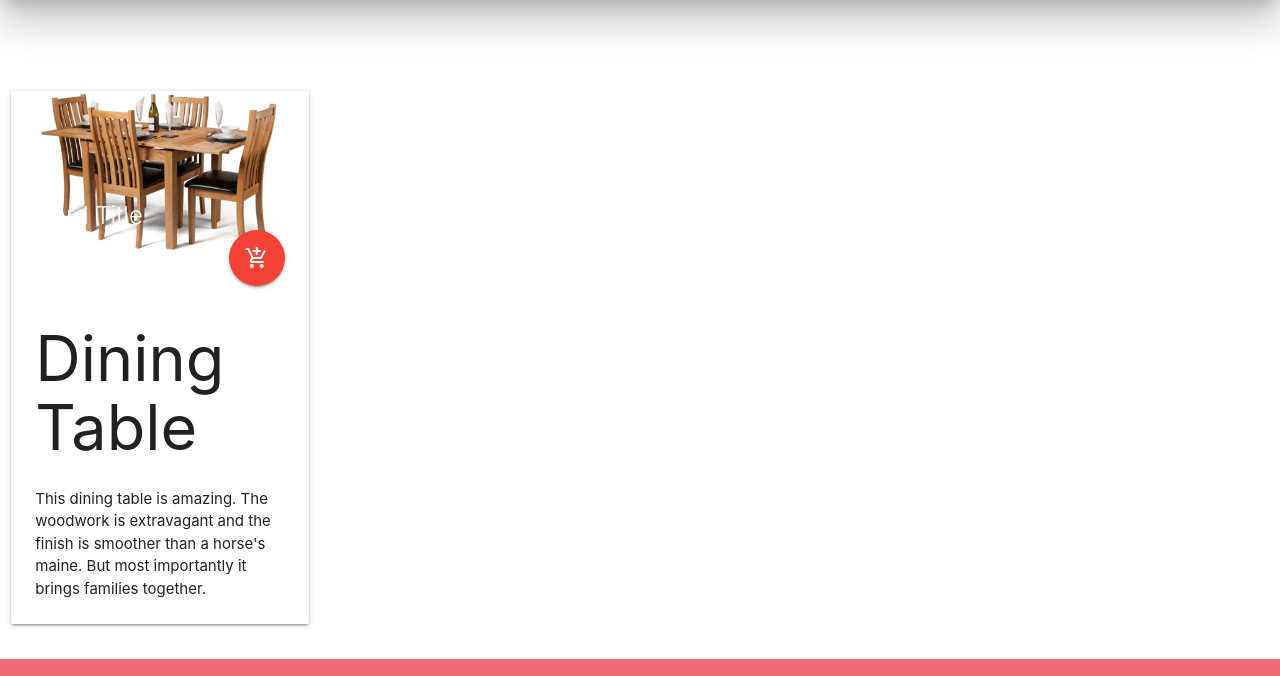
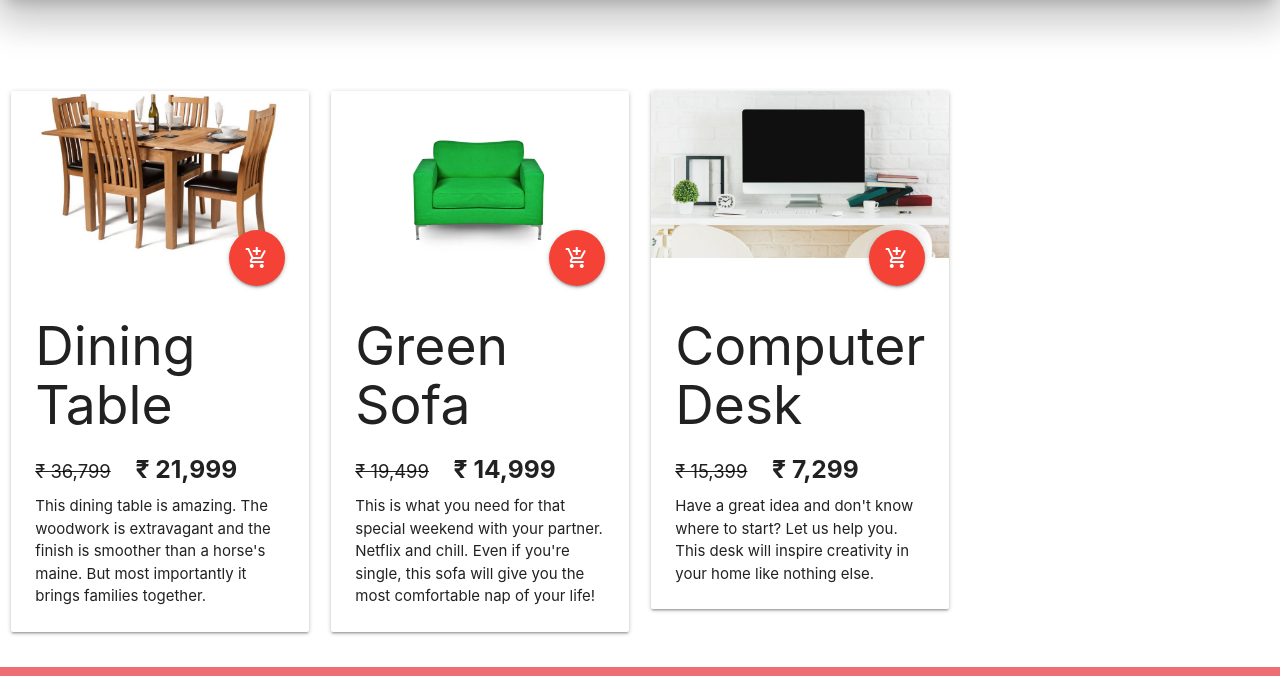
Before and after one commit to siddhantvinchurkar/exponew, a browser extension: page public/index.html in a window 1280 px wide. Shown: the part 67-743 px from the top of the page. Drawn offline with Linux system fonts and the light colour scheme.

Commit message:
Added prices

```diff
--- a/public/index.html
+++ b/public/index.html
@@ -143,15 +143,54 @@
                         <div class="card">
                             <div class="card-image">
                                 <img src="resources/images/products/furniture-1/furniture-1-1920.webp">
-                                <span class="card-title">Card Title</span>
                                 <a class="tooltipped btn-floating btn-large halfway-fab waves-effect waves-light red"
                                     data-position="bottom" data-tooltip="Add to cart"><i
                                         class="material-icons">add_shopping_cart</i></a>
                             </div>
                             <div class="card-content">
-                                <h1>Dining Table</h1>
+                                <h2>Dining Table</h2>
+                                <h5>
+                                    <strike style="font-size: 0.75em;">₹ 36,799</strike>&emsp;<b>₹ 21,999</b>
+                                </h5>
                                 <p>This dining table is amazing. The woodwork is extravagant and the finish is smoother
                                     than a horse's maine. But most importantly it brings families together.</p>
+                            </div>
+                        </div>
+                    </div>
+                    <div class="col s12 m12 l3 xl3">
+                        <div class="card">
+                            <div class="card-image">
+                                <img src="resources/images/products/furniture-2/furniture-2-1920.webp">
+                                <a class="tooltipped btn-floating btn-large halfway-fab waves-effect waves-light red"
+                                    data-position="bottom" data-tooltip="Add to cart"><i
+                                        class="material-icons">add_shopping_cart</i></a>
+                            </div>
+                            <div class="card-content">
+                                <h2>Green Sofa</h2>
+                                <h5>
+                                    <strike style="font-size: 0.75em;">₹ 19,499</strike>&emsp;<b>₹ 14,999</b>
+                                </h5>
+                                <p>This is what you need for that special weekend with your partner. Netflix and chill.
+                                    Even if you're single, this sofa will give you the most comfortable nap
+                                    of your life!</p>
+                            </div>
+                        </div>
+                    </div>
+                    <div class="col s12 m12 l3 xl3">
+                        <div class="card">
+                            <div class="card-image">
+                                <img src="resources/images/products/furniture-3/furniture-3-1920.webp">
+                                <a class="tooltipped btn-floating btn-large halfway-fab waves-effect waves-light red"
+                                    data-position="bottom" data-tooltip="Add to cart"><i
+                                        class="material-icons">add_shopping_cart</i></a>
+                            </div>
+                            <div class="card-content">
+                                <h2>Computer Desk</h2>
+                                <h5>
+                                    <strike style="font-size: 0.75em;">₹ 15,399</strike>&emsp;<b>₹ 7,299</b>
+                                </h5>
+                                <p>Have a great idea and don't know where to start? Let us help you. This desk will
+                                    inspire creativity in your home like nothing else.</p>
                             </div>
                         </div>
                     </div>
```
Also changed, not shown: public/resources/images/products/furniture-2/furniture-2-1920.webp (added), public/resources/images/products/furniture-3/furniture-3-1920.webp (added).
